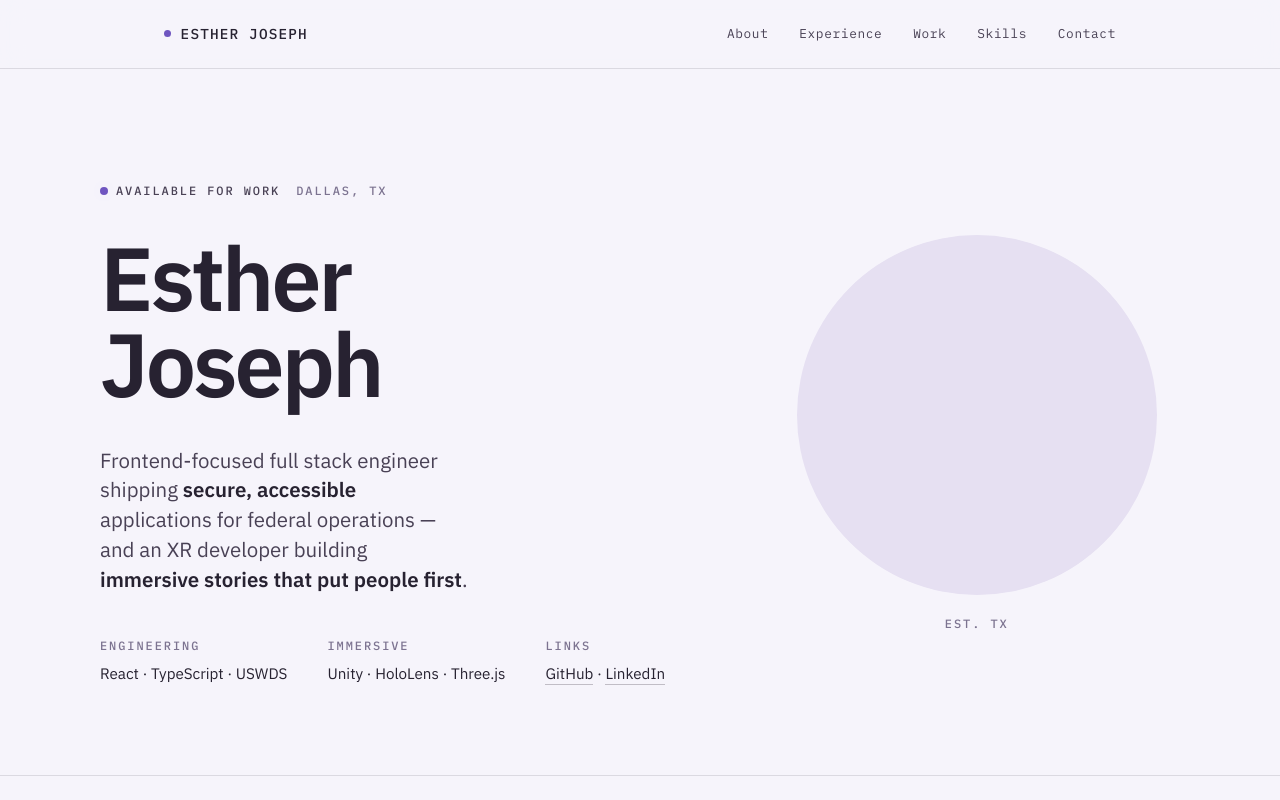
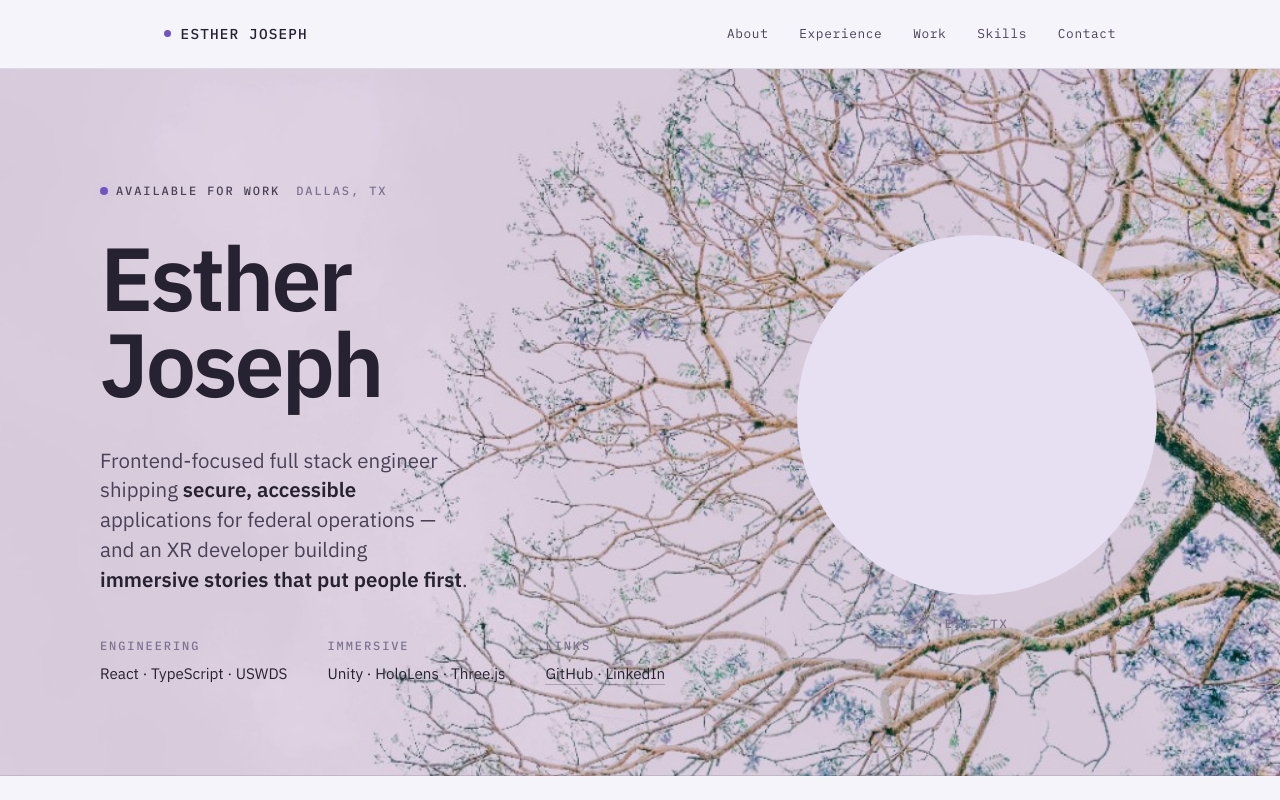
Before and after one commit to esther-joseph/esther-joseph-portfolio-website, a React (Vite) app: page / in a window 1280 px wide. Shown: the top 800 px of the page. Built offline with nearby package versions, Linux system fonts and the light colour scheme.

Commit message:
Restore hero-bg image as hero section background

```diff
--- a/src/pages/HomePage.module.css
+++ b/src/pages/HomePage.module.css
@@ -24,6 +24,10 @@
   border-bottom: 1px solid var(--line);
   padding-left: var(--gutter);
   padding-right: var(--gutter);
+  background-image: url("/hero-bg.png");
+  background-size: cover;
+  background-position: center;
+  background-repeat: no-repeat;
 }
 
 .heroGrid {
```
Also changed, not shown: public/hero-bg.png (added).
